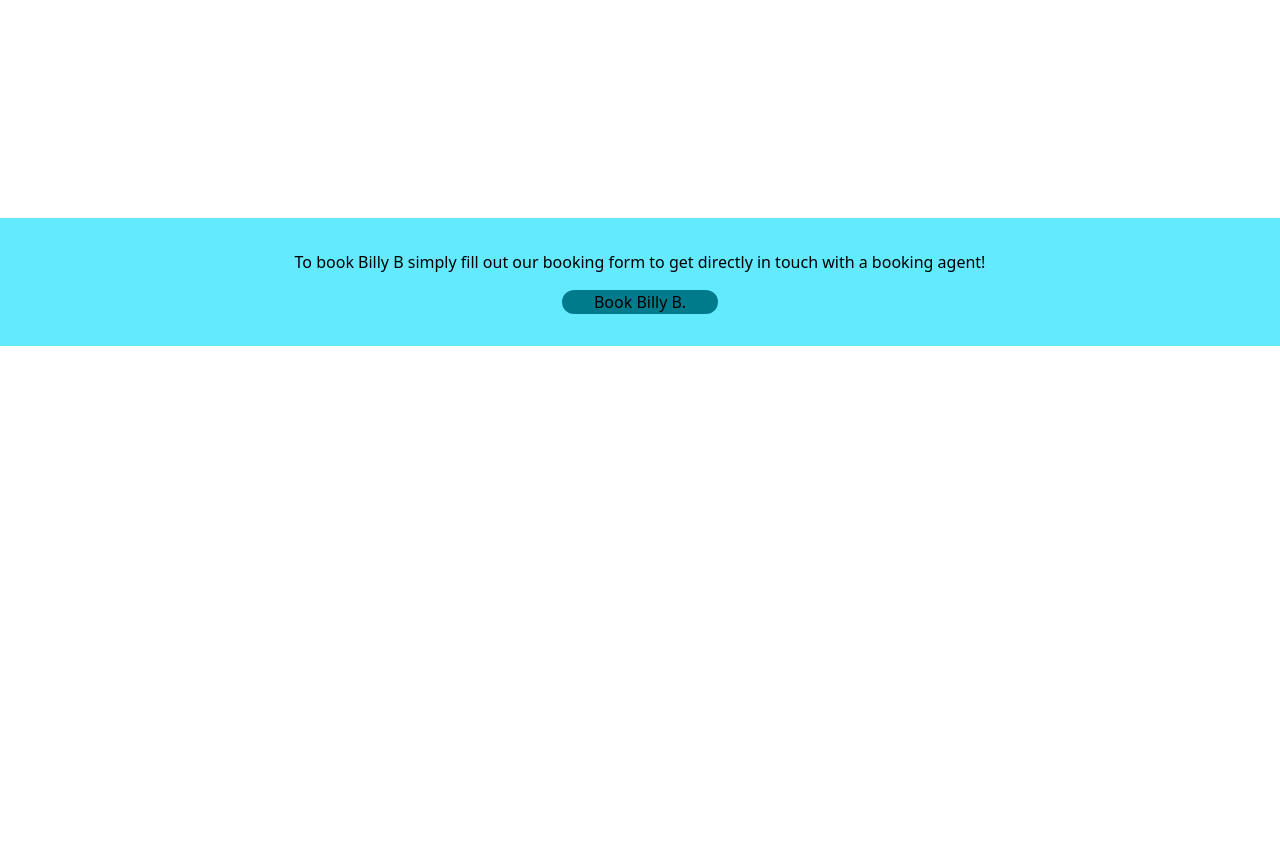
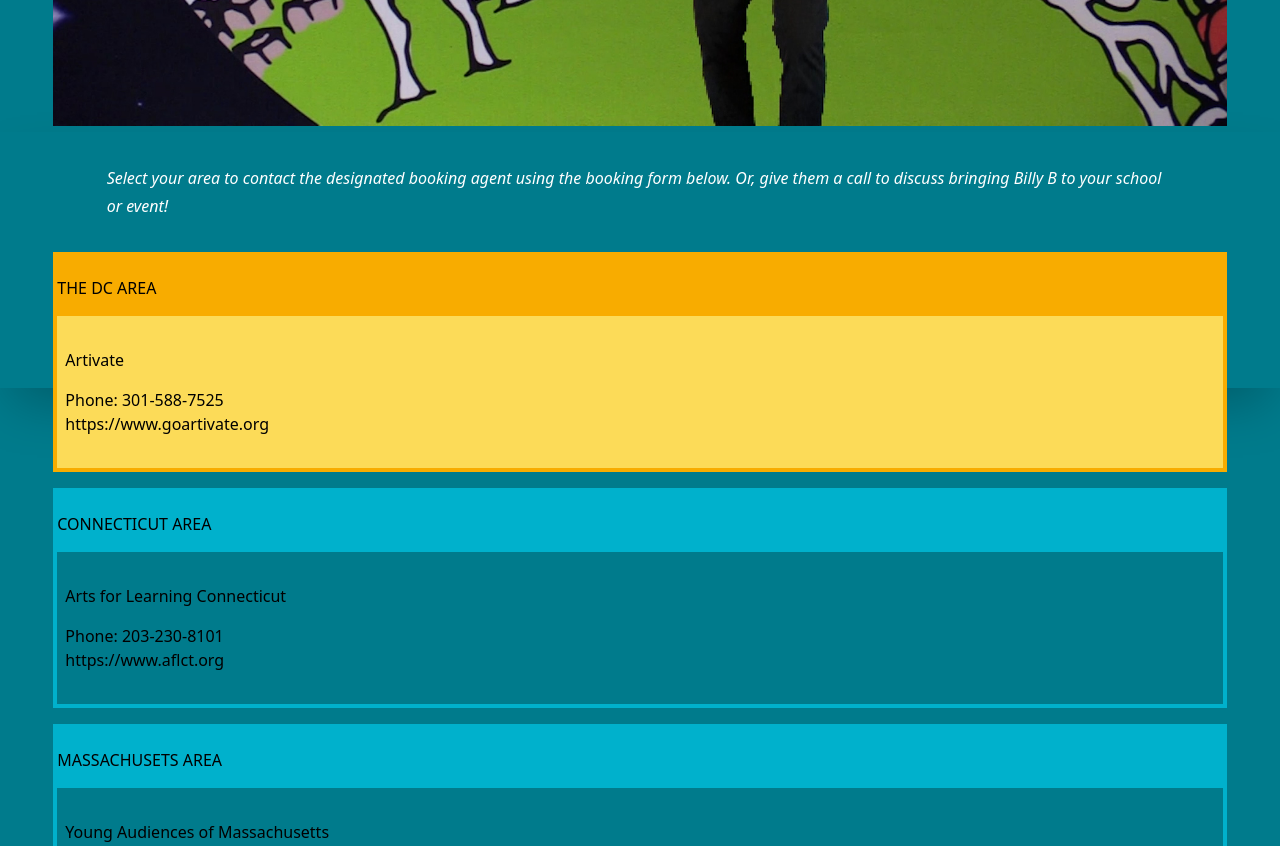
Before and after one commit to Bootstrap-Commercial-Arts/billy-b, a Next.js app in the folder web/: page /bookingform in a window 1280 px wide. Before the commit this address had no page. Shown: the part 660-1506 px from the top of the page. Before the commit the page ends 1006 px from the top, so only its background shows below. Built offline with nearby package versions, Linux system fonts and the light colour scheme.

Commit message:
booking form

```diff
--- /dev/null
+++ b/web/pages/bookingform.js
@@ -0,0 +1,104 @@
+import React from "react";
+import Head from "next/head";
+import Image from "next/image";
+import Link from "next/link";
+import contactimage from "../public/image/Contact-Hero.jpg";
+
+const BookingForm = () => {
+  return (
+    <div className="bg-mediumblue ">
+      <Head>
+        <title>Billy B Booking Form Page</title>
+      </Head>
+      <div className="bg-darkblue shadow-2xl pt-12">
+        <div className="w-11/12 ml-auto mr-auto">
+          <Image src={contactimage} />
+        </div>
+        <div>
+          <div className="h-64 shadow-2xl">
+            <p className="italic font-light py-8 w-10/12 ml-auto mr-auto text-white leading-7">
+              Select your area to contact the designated booking agent using the
+              booking form below. Or, give them a call to discuss bringing Billy
+              B to your school or event!
+            </p>
+            <div className="w-11/12 ml-auto mr-auto">
+              <div className="bg-darkyellow px-1 pt-8 pb-1">
+                <h4 className="uppercase -mt-2">the dc area</h4>
+                <div className="bg-lightyellow py-8 mt-4">
+                  <p className="mb-4 ml-2">Artivate</p>
+                  <p className="ml-2">Phone: 301-588-7525</p>
+                  <p className="ml-2">https://www.goartivate.org</p>
+                </div>
+              </div>
+
+              <div className="mt-4 bg-mediumblue px-1 pt-8 pb-1">
+                <h4 className="uppercase -mt-2">connecticut area</h4>
+                <div className="bg-darkblue py-8 mt-4">
+                  <p className="mb-4 ml-2">Arts for Learning Connecticut</p>
+                  <p className="ml-2">Phone: 203-230-8101</p>
+                  <p className="ml-2">https://www.aflct.org</p>
+                </div>
+              </div>
+
+              <div className="mt-4 bg-mediumblue px-1 pt-8 pb-1">
+                <h4 className="uppercase -mt-2">massachusets area</h4>
+                <div className="bg-darkblue py-8 mt-4">
+                  <p className="mb-4 ml-2">Young Audiences of Massachusetts</p>
+                  <p className="ml-2">Phone: 617-629-9262</p>
+                  <p className="ml-2">https://yamass.org</p>
+                </div>
+              </div>
+
+              <div className="mt-4 bg-mediumblue px-1 pt-8 pb-1">
+                <h4 className="uppercase -mt-2">all other locations</h4>
+                <div className="bg-darkblue py-8 mt-4">
+                  <p className="mb-4 ml-2">Susan M. Schultz</p>
+                  <p className="ml-2">Phone: 317-319-0609</p>
+                </div>
+              </div>
+            </div>
+          </div>
+          <div className="mt-96 pt-24">
+            <form className="w-11/12 ml-auto mr-auto mt-96 pb-12">
+              <div className="m-8">
+                <input
+                  type="name"
+                  id="name"
+                  placeholder="Your Name"
+                  required
+                  className="h-12 w-full"
+                />
+              </div>
+              <div className="m-8">
+                <input
+                  type="email"
+                  id="email"
+                  placeholder="Email"
+                  required
+                  className="h-12 w-full"
+                />
+              </div>
+              <div className="m-8">
+                <textarea
+                  id="message"
+                  cols="30"
+                  placeholder="Message"
+                  rows="10"
+                  className="w-full text-gray-400"
+                ></textarea>
+              </div>
+
+              <div className="flex flex-col">
+                <button className="shadow-2xl  ml-auto py-4 mr-auto mb-8 w-60 px-8 rounded-full uppercase bg-lightyellow">
+                  send
+                </button>
+              </div>
+            </form>
+          </div>
+        </div>
+      </div>
+    </div>
+  );
+};
+
+export default BookingForm;
--- a/web/pages/contact.js
+++ b/web/pages/contact.js
@@ -6,7 +6,7 @@ import contactimage from "../public/image/Contact-Hero.jpg";
 
 const Contact = () => {
   return (
-    <div className="bg-darkblue ">
+    <div className="bg-mediumblue ">
       <Head>
         <title>Billy B Contact Page</title>
       </Head>
--- a/web/tailwind.config.js
+++ b/web/tailwind.config.js
@@ -5,6 +5,7 @@ module.exports = {
         extend: {
             colors: {
                 darkblue: "#007b8c",
+                mediumblue: "#00b1cc",
                 lightblue: "#63eaff",
                 lightyellow: "#fcdb58",
                 darkyellow: "#f8ac00",
```
Also changed, not shown: 2 other files (tests, documents, lock files or other folders).
